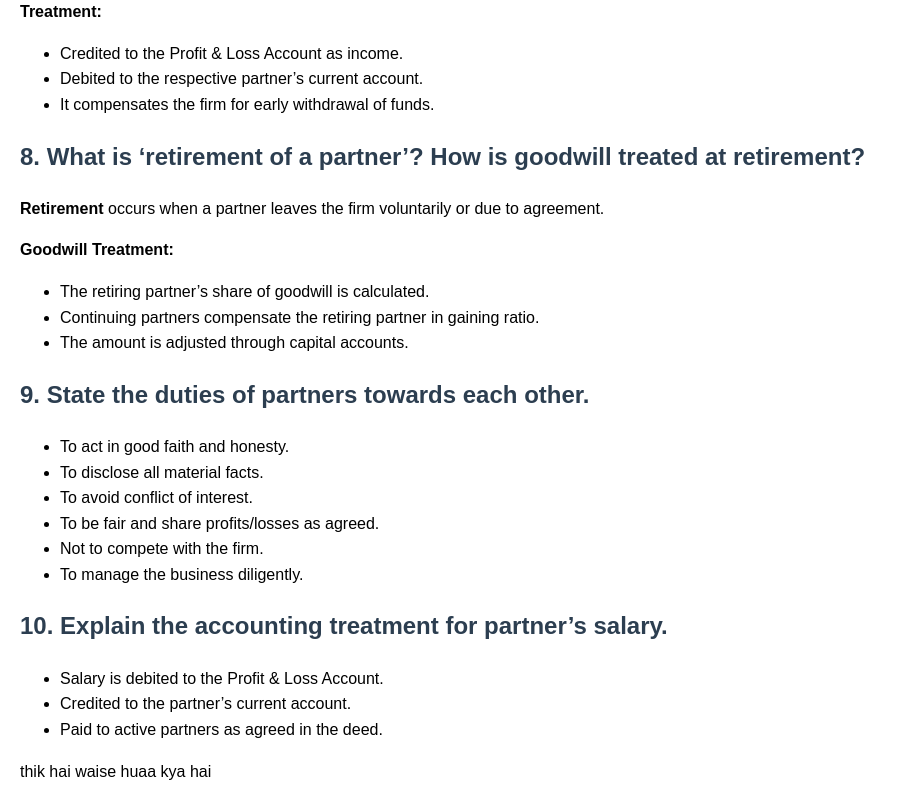
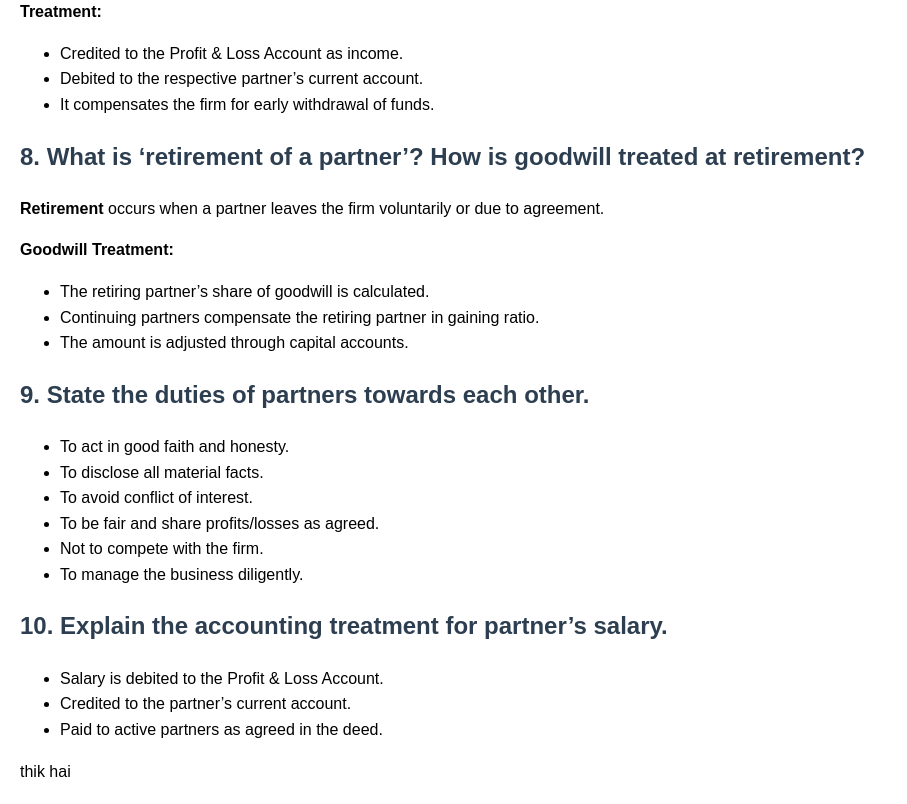
Before and after one commit to juddjhf/educational, a website: page ch-1index.html in a window 1280 px wide. Shown: the part 5201-6005 px from the top of the page, without its empty margins (0-907 px from the left). Drawn offline with Linux system fonts and the light colour scheme.

Commit message:
Update ch-1index.html

```diff
--- a/ch-1index.html
+++ b/ch-1index.html
@@ -361,6 +361,6 @@
     </div>
   </div>
 <h>
-  thik hai waise huaa kya hai
+  thik hai
 </h>
 </html>
```
